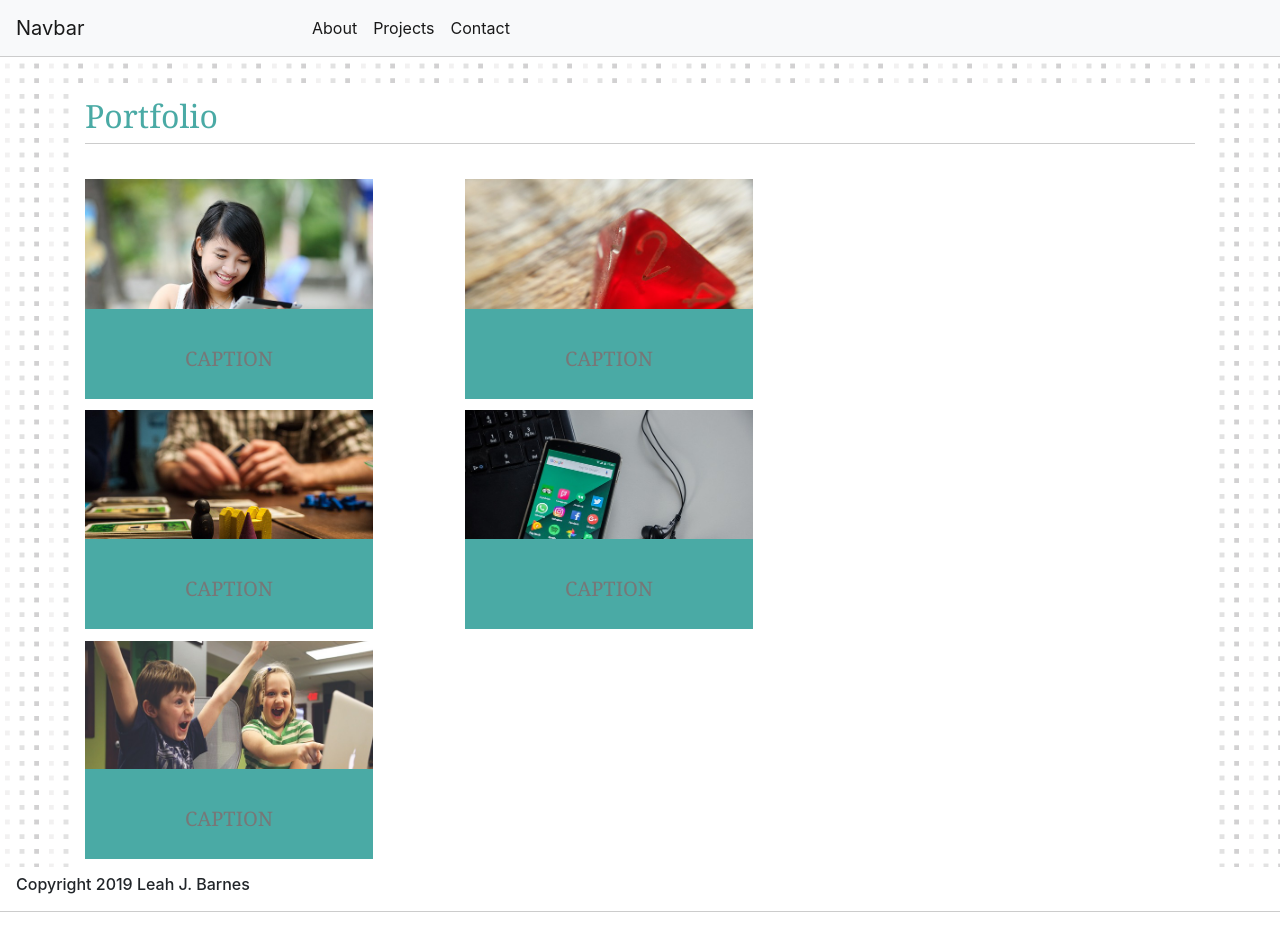
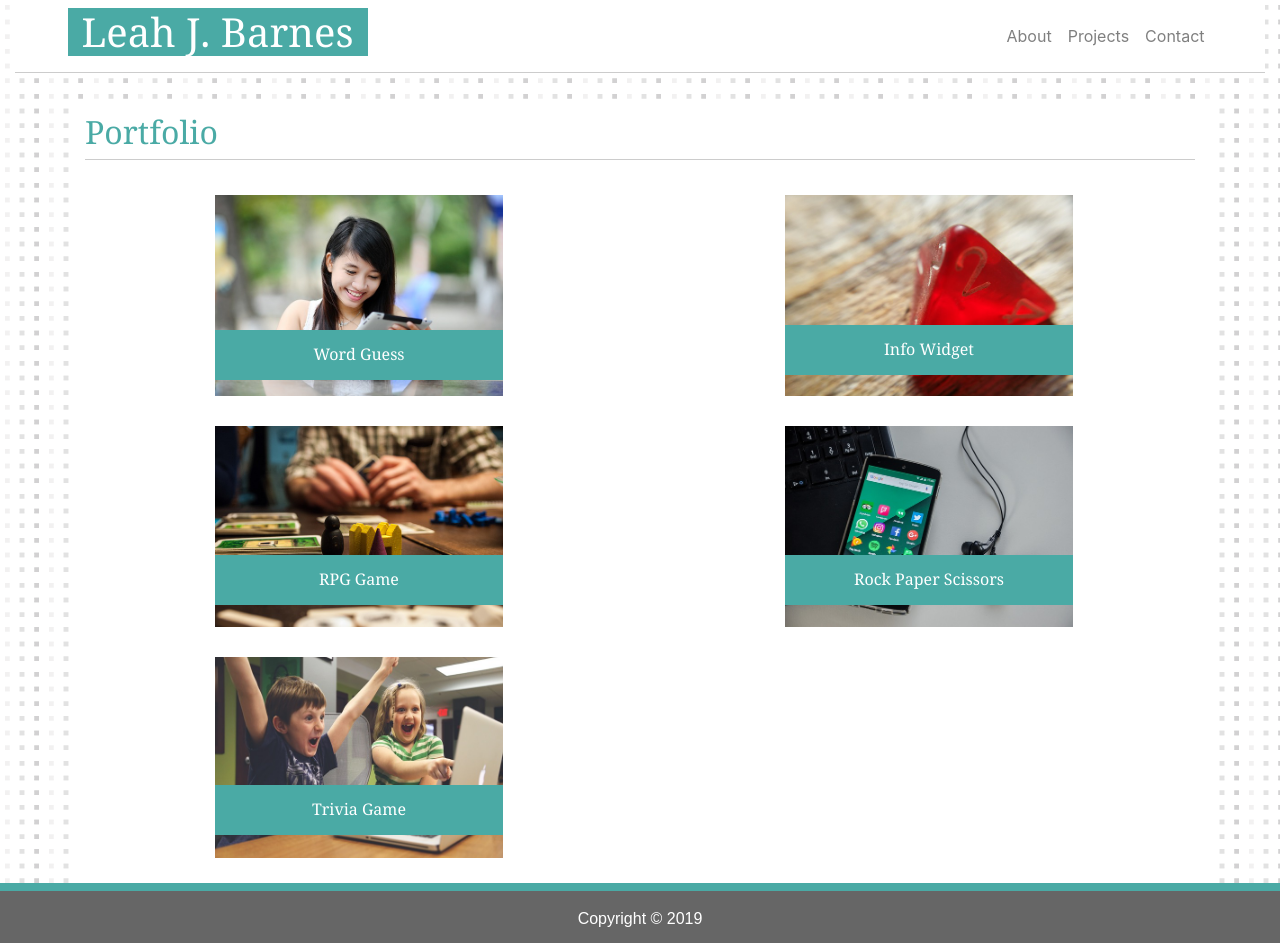
Before and after one commit to LJBarnes/project_repo, a plain HTML site: page Homework2/portfolio.html in a window 1280 px wide. Before the commit the page ends 912 px from the top, so only its background shows below. Drawn offline with nearby package versions, Linux system fonts and the light colour scheme.

Commit message:
Updating Files

```diff
--- a/Homework2/assets/css/stylebs.css
+++ b/Homework2/assets/css/stylebs.css
@@ -58,36 +58,39 @@ h2 {
     margin-top: 15px;
     margin-bottom: 15px;
     position: relative;
+    margin-left: 130px;
 }
 
 #caption1, #caption2, #caption3, #caption4, #caption5 {
-    color: white;
     background: #4aaaa5;
-    font-family: 'Georgia', Times, 'Times New Roman', serif;
     text-align: center;
     width: 288px;
+    height: 50px;
     position: absolute;
-    font-size: 20px;
-    padding-top: 10px;
 }
 #caption1 {
-    top: 145px;
+    top: 150px;
+    left: 145px;
 }
 
 #caption2 {
     top: 375px;
+    left: 145px;
 }
 
 #caption3 {
     top: 605px;
+    left: 145px;
 }
 
 #caption4 {
     top: 145px;
+    left: 145px;
 }
 
 #caption5 {
   top: 375px;
+  left: 145px;
 }
 
 .footer {
@@ -147,3 +150,23 @@ p {
     line-height: 2;
     margin: 20px;
   }
+
+  h6 {
+      color: white;
+      padding-top: 15px;
+      font-family: 'Georgia', Times, 'Times New Roman', serif;
+
+  }
+
+  @media (max-width: 600px) {
+     #profile-img {
+        height: 500px;
+        width: 420px;
+        margin: 0 auto;
+     }
+
+     p {
+         float: left;
+         text-align: center;
+     }
+  }
--- a/Homework2/contact.html
+++ b/Homework2/contact.html
@@ -7,6 +7,9 @@
     <link rel="stylesheet" type="text/css" href="https://necolas.github.io/normalize.css/8.0.1/normalize.css">
     <link rel="stylesheet" href="https://maxcdn.bootstrapcdn.com/bootstrap/4.0.0/css/bootstrap.min.css">
     <link rel="stylesheet" type="text/css" href="assets/css/stylebs.css">
+    <script src="https://code.jquery.com/jquery-3.3.1.slim.min.js" integrity="sha384-q8i/X+965DzO0rT7abK41JStQIAqVgRVzpbzo5smXKp4YfRvH+8abtTE1Pi6jizo" crossorigin="anonymous"></script>
+<script src="https://cdnjs.cloudflare.com/ajax/libs/popper.js/1.14.7/umd/popper.min.js" integrity="sha384-UO2eT0CpHqdSJQ6hJty5KVphtPhzWj9WO1clHTMGa3JDZwrnQq4sF86dIHNDz0W1" crossorigin="anonymous"></script>
+<script src="https://stackpath.bootstrapcdn.com/bootstrap/4.3.1/js/bootstrap.min.js" integrity="sha384-JjSmVgyd0p3pXB1rRibZUAYoIIy6OrQ6VrjIEaFf/nJGzIxFDsf4x0xIM+B07jRM" crossorigin="anonymous"></script>
 </head>
 
 <body class="d-flex flex-column h-100">
--- a/Homework2/portfolio.html
+++ b/Homework2/portfolio.html
@@ -1,83 +1,100 @@
-<!DOCTYPE html>
-<html lang="en-us">
+<!doctype html>
+<html lang="en" class="h-100">
 
 <head>
-
-  <meta charset="UTF-8">
-  <!--Responsive Viewport-->
-  <meta name="viewport" content="width-device-width, initial-scale=1.0">
-  <title>Leah J. Barnes</title>
-
-  <!-- CSS -->
+  <meta charset="utf-8">
+  <meta name="viewport" content="width=device-width, initial-scale=1, shrink-to-fit=no">
   <link rel="stylesheet" type="text/css" href="https://necolas.github.io/normalize.css/8.0.1/normalize.css">
   <link rel="stylesheet" href="https://maxcdn.bootstrapcdn.com/bootstrap/4.0.0/css/bootstrap.min.css">
   <link rel="stylesheet" type="text/css" href="assets/css/stylebs.css">
-
+  <script src="https://code.jquery.com/jquery-3.3.1.slim.min.js" integrity="sha384-q8i/X+965DzO0rT7abK41JStQIAqVgRVzpbzo5smXKp4YfRvH+8abtTE1Pi6jizo" crossorigin="anonymous"></script>
+<script src="https://cdnjs.cloudflare.com/ajax/libs/popper.js/1.14.7/umd/popper.min.js" integrity="sha384-UO2eT0CpHqdSJQ6hJty5KVphtPhzWj9WO1clHTMGa3JDZwrnQq4sF86dIHNDz0W1" crossorigin="anonymous"></script>
+<script src="https://stackpath.bootstrapcdn.com/bootstrap/4.3.1/js/bootstrap.min.js" integrity="sha384-JjSmVgyd0p3pXB1rRibZUAYoIIy6OrQ6VrjIEaFf/nJGzIxFDsf4x0xIM+B07jRM" crossorigin="anonymous"></script>
 </head>
 
-<body>
-          <!--Navbar-->
-          <nav class="navbar navbar-expand-lg navbar-light bg-light">
-            <a class="navbar-brand mx-auto" style="width: 960px;" href="#">Navbar</a>
-            <button class="navbar-toggler" type="button" data-toggle="collapse" data-target="#navbarSupportedContent" aria-controls="navbarSupportedContent" aria-expanded="false" aria-label="Toggle navigation">
+<body class="d-flex flex-column h-100">
+  <!-- Begin page content -->
+
+  <main role="main" class="flex-shrink-0">
+    <div class="container-fluid">
+      <nav class="navbar navbar-expand-lg navbar-light">
+        <div class="nav-wrapper container-fluid">
+          <span class="navbar-name">
+            <h1>Leah J. Barnes</h1>
+          </span>
+          <button class="navbar-toggler" type="button" data-toggle="collapse" data-target="#navbarSupportedContent"
+            aria-controls="navbarSupportedContent" aria-expanded="false" aria-label="Toggle navigation">
             <span class="navbar-toggler-icon"></span>
           </button>
 
           <div class="collapse navbar-collapse" id="navbarSupportedContent">
-              <ul class="navbar-nav mx-auto" style="width: 960px;">
-                <li class="nav-item active">
-                  <a class="nav-link" href="#">About <span class="sr-only">(current)</span></a>
+            <ul class="navbar-nav ml-auto">
+              <li class="nav-item">
+                <a class="nav-link" href="index.html">About</a>
               </li>
-                <li class="nav-item active">
-                  <a class="nav-link" href="#">Projects <span class="sr-only">(current)</span></a>
+              <li class="nav-item">
+                <a class="nav-link" href="portfolio.html">Projects</a>
               </li>
-                <li class="nav-item active">
-                  <a class="nav-link" href="#">Contact <span class="sr-only">(current)</span></a>
+              <li class="nav-item">
+                <a class="nav-link" href="contact.html">Contact</a>
               </li>
-
-
           </div>
-          </nav>
-
-    <!--container creates overall grid-->
+        </div>
+      </nav> <!--container creates overall grid-->
           <div class="container">
             <!--row 1-->
             <div class="row">
               <!--column 1 of 1-->
               <div class="col-md-12">
-                <div class="heading"><h2>Portfolio</h2></div>
+                <div class="heading">
+                  <h2>Portfolio</h2>
+                </div>
               </div>
             </div>
             <!--row 2-->
             <div class="row">
               <!--column 1 of 3-->
-            <div class="col-md-4">
+              <div class="col-md-6 col-centered">
                 <!--Image1-->
                 <img class="image" src="assets/images/ipadgame.jpg">
-                <div id="caption1"><p>CAPTION</p></div>
+                <div id="caption1">
+                  <h6>Word Guess</h6>
+                </div>
                 <img class="image" src="assets/images/trivia.jpg">
-                <div id="caption2"><p>CAPTION</p></div>
+                <div id="caption2">
+                  <h6>RPG Game</h6>
+                </div>
                 <img class="image" src="assets/images/rockpaperscissors.jpg">
-                <div id="caption3"><p>CAPTION</p></div>
+                <div id="caption3">
+                  <h6>Trivia Game</h6>
+                </div>
               </div>
               <!--column 2 of 3-->
-            <div class="col-md-4">
+              <div class="col-md-6 col-centered">
                 <img class="image" src="assets/images/rpg.jpg">
-                <div id="caption4"><p>CAPTION</p></div>
+                <div id="caption4">
+                  <h6>Info Widget</h6>
+                </div>
                 <img class="image" src="assets/images/widget.jpg">
-                <div id="caption5"><p>CAPTION</p></div>
+                <div id="caption5">
+                  <h6>Rock Paper Scissors</h6>
                 </div>
-            <!--column 3 of 3-->
-            <div class="col-md-4">
+              </div>
+            </div>
+          </div>
+
 
         </div>
 
 
+
+  </main>
+  <!--Footer-->
+  <footer class="footer mt-auto py-3">
+    <div class="container">
+      <span class="footer-text">Copyright © 2019</span>
     </div>
-    </div>
+  </footer>
+</body>
 
-     <!--Footer-->
-     <nav class="navbar2 sticky-bottom navbar">
-            <div class="copyright"><h6>Copyright 2019 Leah J. Barnes</h6>
-            </div>
-          </nav>
+</html>
```
Also changed, not shown: Homework2/index.html (+3 -0 lines). Lines whose indentation alone changed are shown as unchanged.
